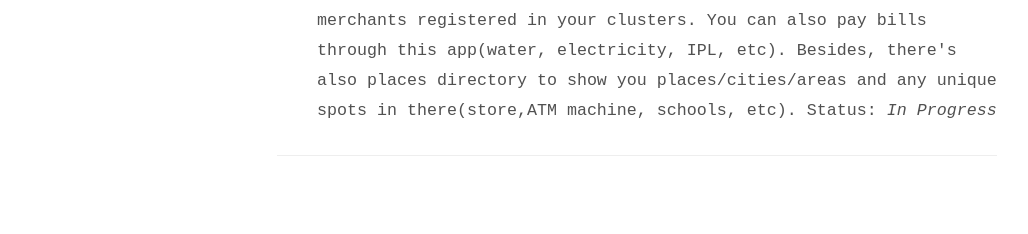
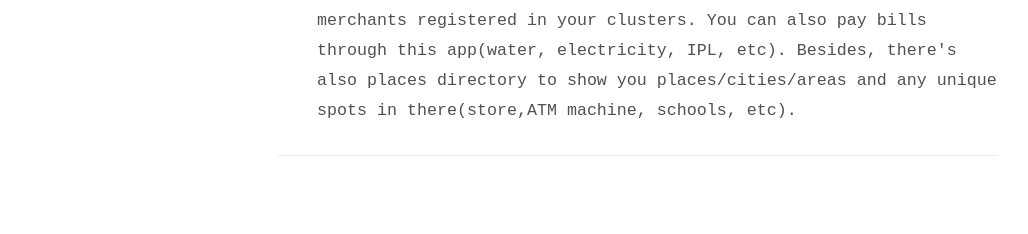
Before and after one commit to mfirhas/mfathirirhas.github.io, a Jekyll site: the page built from portfolio.md, in a window 1280 px wide. Shown: the part 1725-1959 px from the top of the page, without its empty margins (3-1031 px from the left). Built offline with Jekyll 4.4.1, drawn with Linux system fonts in a browser that asks for light colours; nearby versions of some CDN libraries; some web fonts are replaced; comment, search, counter and statistics services are not loaded; some of the changed text lies outside the part shown.

Commit message:
update portfolio

```diff
--- a/portfolio.md
+++ b/portfolio.md
@@ -59,7 +59,7 @@ title: Portfolio
 <a class="tagBtn" target="_blank" href="https://eksporaja.com/alibaba-ggs"><i class="fa fa-link" aria-hidden="true"></i> Link</a><br><br>
 
 <li>Infodaily(Udaily)</li>
-<span><small>An Android and iOS app using PHP web services as backend and wordpress as back-office interface. Another project from Emporia to provide daily needs for buying foods online and paying another apartment bills online. You can order food online through nearest merchants registered in your clusters. You can also pay bills through this app(water, electricity, IPL, etc). Besides, there's also places directory to show you places/cities/areas and any unique spots in there(store,ATM machine, schools, etc). Status: <i>In Progress</i></small></span>
+<span><small>An Android and iOS app using PHP web services as backend and wordpress as back-office interface. Another project from Emporia to provide daily needs for buying foods online and paying another apartment bills online. You can order food online through nearest merchants registered in your clusters. You can also pay bills through this app(water, electricity, IPL, etc). Besides, there's also places directory to show you places/cities/areas and any unique spots in there(store,ATM machine, schools, etc).</small></span>
 
 </ul>
 
```
